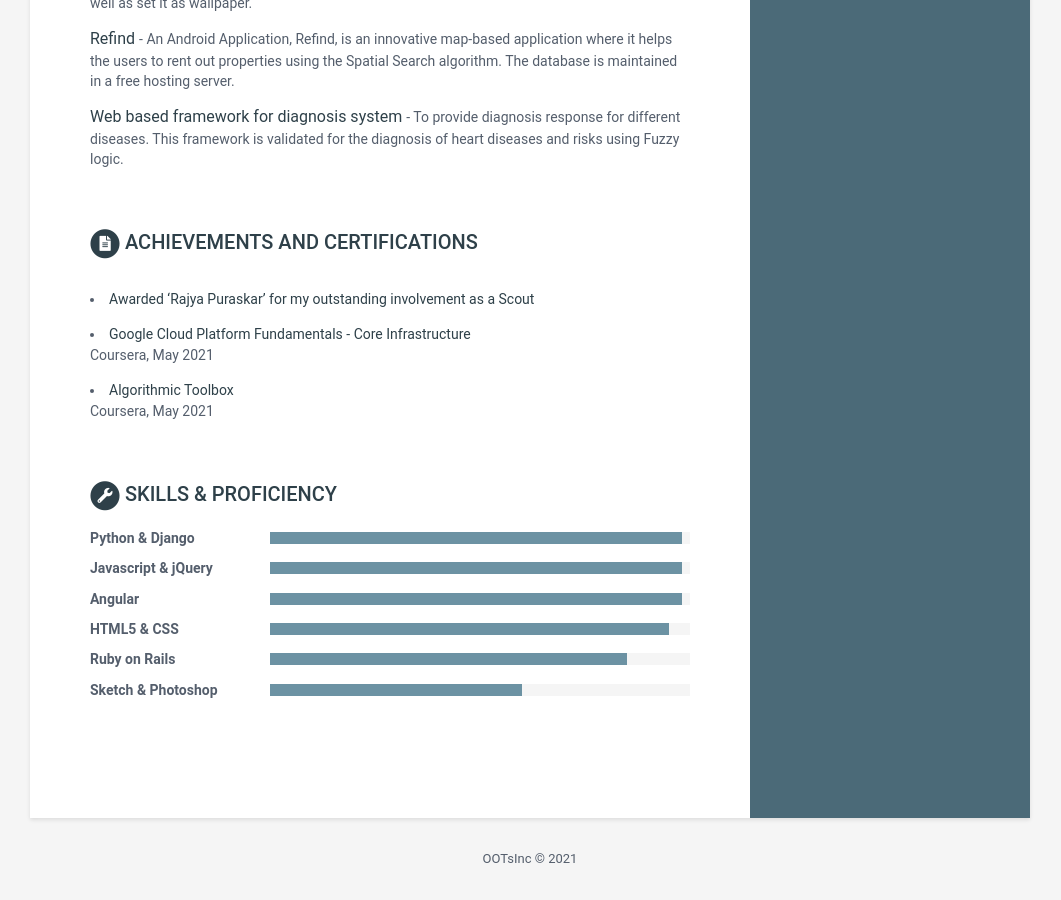
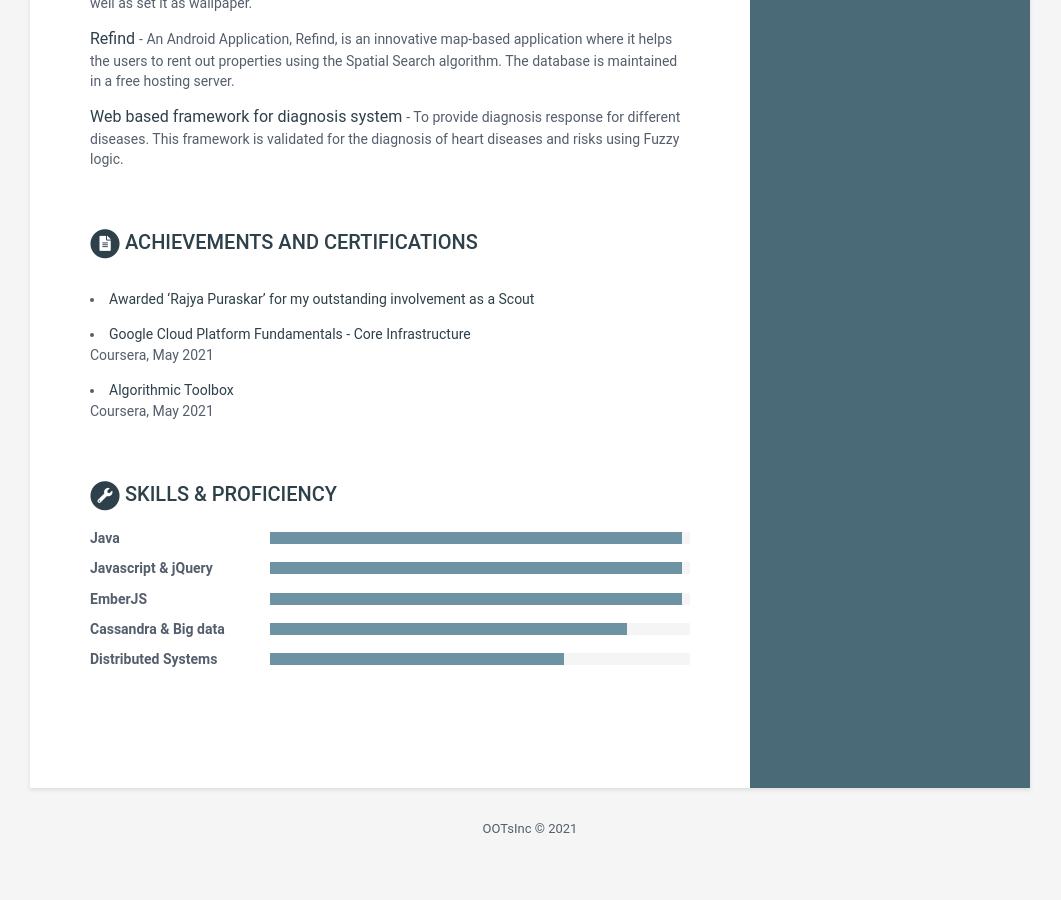
Before and after one commit to KaviarasuSakthivadivel/kaviarasusakthivadivel.github.io, a Jekyll site: the page built from index.html, in a window 1280 px wide and 900 px high, scrolled down 1312 px. Shown: the whole window, without its empty margins (110-1171 px from the left). Built offline with Jekyll 4.4.1, drawn with Linux system fonts in a browser that asks for light colours; after the commit the page ends 2182 px from its top, so only the background shows below that.

```diff
--- a/_data/data.yml
+++ b/_data/data.yml
@@ -135,23 +135,20 @@ skills:
     title: Skills &amp; Proficiency
 
     toolset:
-      - name: Python & Django
+      - name: Java
         level: 98%
 
       - name: Javascript & jQuery
         level: 98%
 
-      - name: Angular
+      - name: EmberJS
         level: 98%
 
-      - name: HTML5 & CSS
-        level: 95%
-
-      - name: Ruby on Rails
+      - name: Cassandra & Big data
         level: 85%
 
-      - name: Sketch & Photoshop
-        level: 60%
+      - name: Distributed Systems
+        level: 70%
 
 footer: >
     OOTsInc © 2021
```
